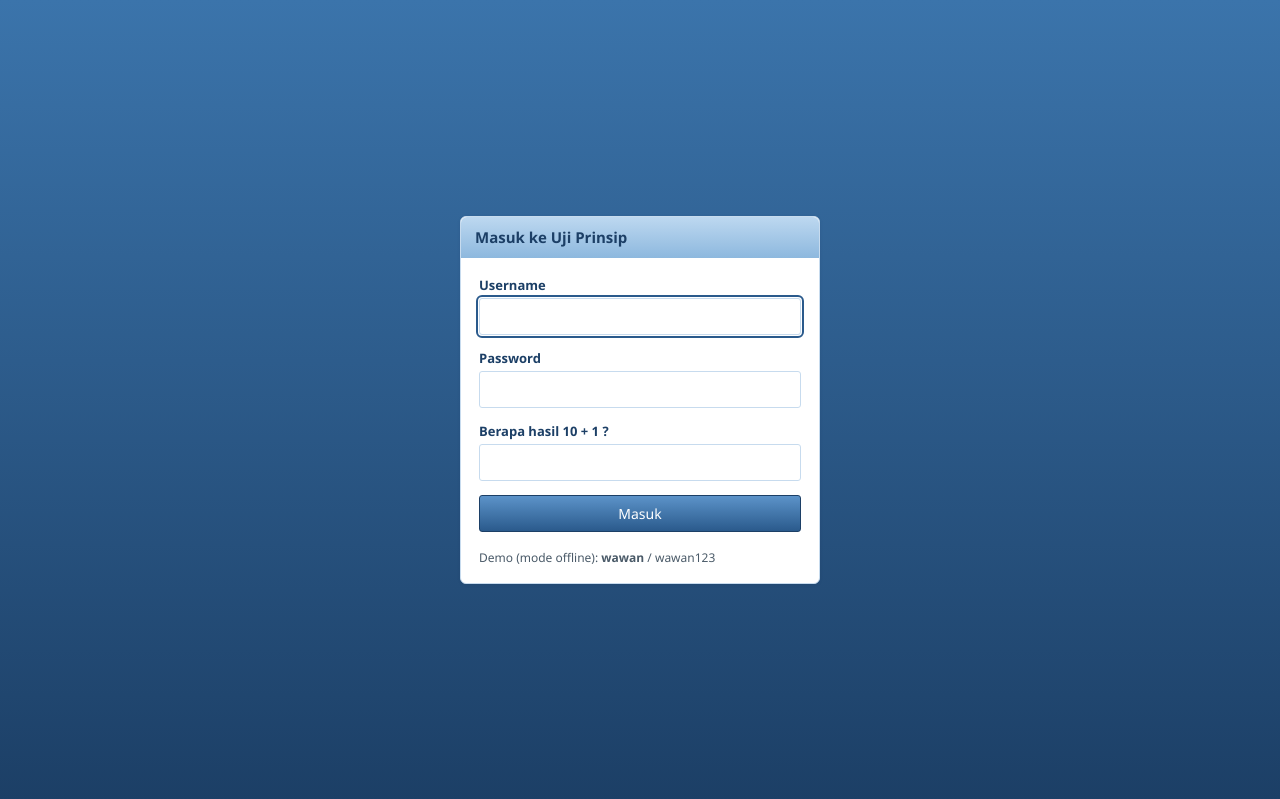
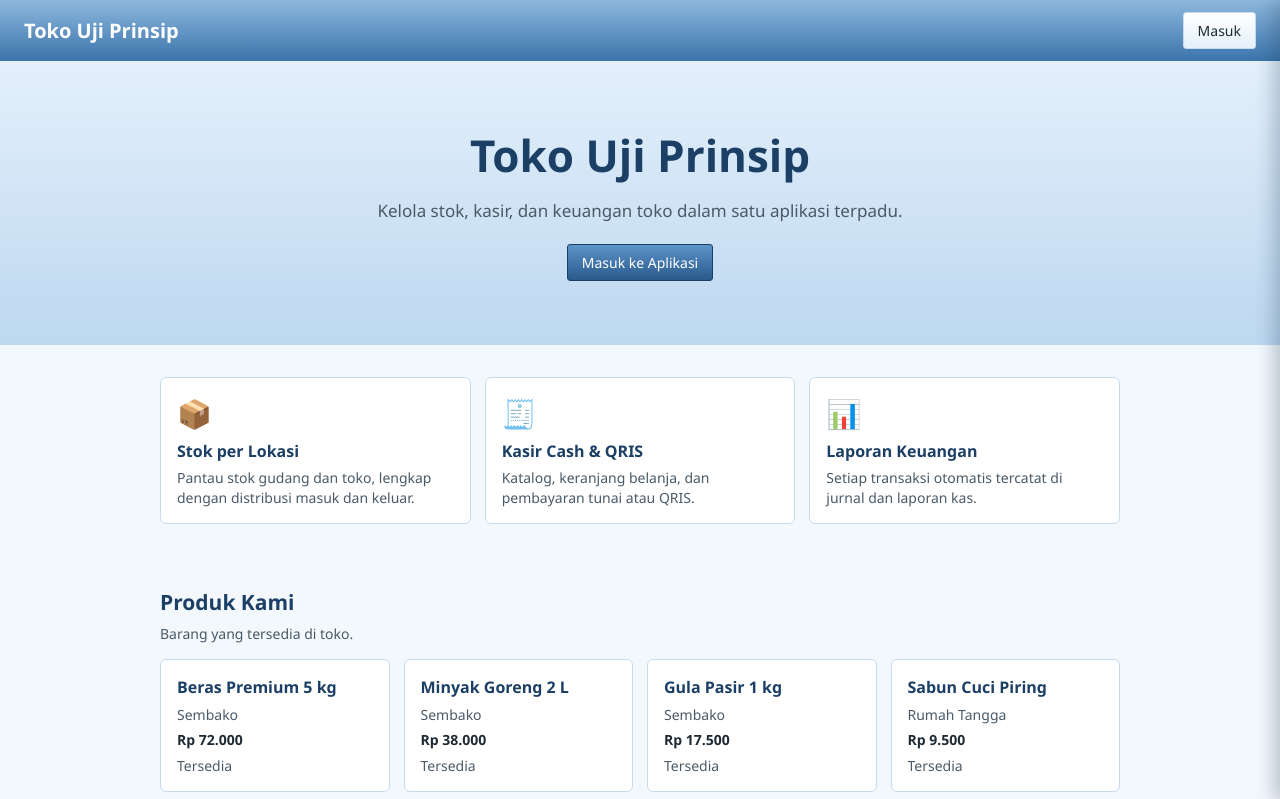
Before and after one commit to sismadico/sb, a plain HTML site: page index.html in a window 1280 px wide. Shown: the top 799 px of the page. Drawn offline with Linux system fonts and the light colour scheme.

Commit message:
Add files via upload

```diff
--- a/index.html
+++ b/index.html
@@ -63,6 +63,9 @@ window.APP_CONFIG = {
                  { label: 'User per Status', by: 'status', type: 'pie' }],
         fields: { grup: { type: 'select', options: { ref: 'akses', key: 'kode' } },
                   status: { type: 'select', options: ['aktif', 'nonaktif'] } } },
+      { key: 'landing', label: 'Landing', source: 'landing.json', pk: 'kode', filters: ['bagian', 'aktif'],
+        fields: { bagian: { type: 'select', options: ['hero', 'fitur', 'katalog', 'kontak', 'footer'] },
+                  isi: { type: 'textarea' }, aktif: { type: 'select', options: ['ya', 'tidak'] } } },
       { key: 'setting', label: 'Setting', source: 'setting.json', pk: 'kode' },
       { key: 'akses', label: 'Akses', source: 'akses.json', pk: 'kode' }
     ] },
@@ -116,5 +119,6 @@ window.APP_CONFIG = {
 <script src="app.js"></script>
 <script src="dashboard.js"></script>
 <script src="kasir.js"></script>
+<script src="landing.js"></script>
 </body>
 </html>
--- /dev/null
+++ b/landing.js
@@ -0,0 +1,66 @@
+/* =============================================================
+   Landing page -- dirender dari dataset `landing` (+ barang & setting).
+   Tampil sebagai halaman pertama sebelum login (tanpa sesi / setelah logout);
+   tombol "Masuk" membuka modal login bawaan. Konten diubah di Master > Landing.
+   Kolom dataset: bagian (hero|fitur|katalog|kontak|footer), urutan, judul,
+   isi, ikon, tombol, tautan ('masuk' = buka login, atau URL), aktif (ya|tidak).
+   ============================================================= */
+(() => {
+  const $ = id => document.getElementById(id), D = k => app.model.data[k] || [], esc = app.view.escapeHtml;
+  const rp = v => 'Rp ' + app.view.formatValue(v);
+  const safe = u => /^(https?:\/\/|#|\/|mailto:|tel:)/i.test(String(u || '').trim()) ? String(u).trim() : '#';   // tolak javascript: dsb.
+  const part = b => D('landing').filter(r => r.bagian === b && String(r.aktif || 'ya') !== 'tidak')
+    .sort((x, y) => (Number(x.urutan) || 0) - (Number(y.urutan) || 0));
+
+  const html = preview => {
+    const brand = D('setting').find(s => s.kode === 'NAMA_TOKO')?.nilai || app.model.cfg.brand;
+    const link = r => r.tautan === 'masuk' || !r.tautan
+      ? `<button type="button" class="btn btn-primary" data-lp="masuk">${esc(r.tombol)}</button>`
+      : `<a class="btn btn-primary" href="${esc(safe(r.tautan))}">${esc(r.tombol)}</a>`;
+    const hero = part('hero')[0], sec = (r, body) => `<section class="lp-sec"><h2>${esc(r.judul)}</h2>${r.isi ? `<p class="lp-lead">${esc(r.isi)}</p>` : ''}${body}</section>`;
+    return `
+      <header class="lp-nav"><strong>${esc(brand)}</strong>
+        ${preview ? '<button type="button" class="btn" data-lp="tutup">Tutup Pratinjau</button>' : '<button type="button" class="btn" data-lp="masuk">Masuk</button>'}</header>
+      ${hero ? `<section class="lp-hero"><h1>${esc(hero.judul)}</h1><p>${esc(hero.isi)}</p>${hero.tombol ? link(hero) : ''}</section>` : ''}
+      ${part('fitur').length ? `<section class="lp-sec"><div class="lp-grid">${part('fitur').map(f =>
+        `<article class="lp-card"><span class="lp-ico" aria-hidden="true">${esc(f.ikon)}</span><h3>${esc(f.judul)}</h3><p>${esc(f.isi)}</p></article>`).join('')}</div></section>` : ''}
+      ${part('katalog').map(r => sec(r, `<div class="lp-grid">${D('barang').slice(0, 8).map(b =>
+        `<article class="lp-card"><h3>${esc(b.nama)}</h3><p class="prod-meta">${esc(b.kategori)}</p><strong>${rp(b.harga)}</strong>
+         <p class="prod-meta">${Number(b.stok) > 0 ? 'Tersedia' : 'Habis'}</p></article>`).join('')}</div>`)).join('')}
+      ${part('kontak').map(r => sec(r, '')).join('')}
+      <footer class="lp-foot">${esc(part('footer')[0]?.isi || '')}</footer>`;
+  };
+
+  let preview = false, skip = false;
+  const open = p => {
+    preview = p;
+    const el = $('landing') || Object.assign(document.body.appendChild(document.createElement('div')), { id: 'landing', className: 'landing' });
+    el.innerHTML = html(p); el.style.display = 'block'; el.scrollTop = 0;
+  };
+  const close = () => { if ($('landing')) $('landing').style.display = 'none'; };
+
+  /* Tanpa sesi / setelah logout: landing dulu, baru login. */
+  const origLogin = app.view.showLogin;
+  app.view.showLogin = function(){
+    if (skip || !part('hero').length){ skip = false; return origLogin.call(this); }
+    open(false);
+  };
+  document.addEventListener('click', e => {
+    const a = e.target.closest('[data-lp]');
+    if (a){ close(); if (a.dataset.lp === 'masuk' && !preview){ skip = true; app.view.showLogin(); } return; }
+    if (e.target.closest('#lp_preview')) open(true);
+  });
+  document.addEventListener('keydown', e => { if (e.key === 'Escape' && preview) close(); });
+
+  /* Tombol pratinjau hanya di menu Landing. */
+  const prev = app.view.renderPage;
+  app.view.renderPage = function(){
+    prev.call(this);
+    let b = $('lp_preview');
+    if (!b){
+      b = Object.assign(document.createElement('button'), { type: 'button', className: 'btn', id: 'lp_preview', textContent: 'Pratinjau Landing' });
+      document.querySelector('.table-actions').prepend(b);
+    }
+    b.hidden = app.model.active !== 'landing';
+  };
+})();
--- /dev/null
+++ b/landing.json
@@ -0,0 +1,79 @@
+[
+ {
+  "kode": "LP-001",
+  "bagian": "hero",
+  "urutan": 1,
+  "judul": "Toko Uji Prinsip",
+  "isi": "Kelola stok, kasir, dan keuangan toko dalam satu aplikasi terpadu.",
+  "ikon": "",
+  "tombol": "Masuk ke Aplikasi",
+  "tautan": "masuk",
+  "aktif": "ya"
+ },
+ {
+  "kode": "LP-002",
+  "bagian": "fitur",
+  "urutan": 2,
+  "judul": "Stok per Lokasi",
+  "isi": "Pantau stok gudang dan toko, lengkap dengan distribusi masuk dan keluar.",
+  "ikon": "📦",
+  "tombol": "",
+  "tautan": "",
+  "aktif": "ya"
+ },
+ {
+  "kode": "LP-003",
+  "bagian": "fitur",
+  "urutan": 3,
+  "judul": "Kasir Cash & QRIS",
+  "isi": "Katalog, keranjang belanja, dan pembayaran tunai atau QRIS.",
+  "ikon": "🧾",
+  "tombol": "",
+  "tautan": "",
+  "aktif": "ya"
+ },
+ {
+  "kode": "LP-004",
+  "bagian": "fitur",
+  "urutan": 4,
+  "judul": "Laporan Keuangan",
+  "isi": "Setiap transaksi otomatis tercatat di jurnal dan laporan kas.",
+  "ikon": "📊",
+  "tombol": "",
+  "tautan": "",
+  "aktif": "ya"
+ },
+ {
+  "kode": "LP-005",
+  "bagian": "katalog",
+  "urutan": 5,
+  "judul": "Produk Kami",
+  "isi": "Barang yang tersedia di toko.",
+  "ikon": "",
+  "tombol": "",
+  "tautan": "",
+  "aktif": "ya"
+ },
+ {
+  "kode": "LP-006",
+  "bagian": "kontak",
+  "urutan": 6,
+  "judul": "Hubungi Kami",
+  "isi": "Toko Pusat, Jakarta. Ubah alamat dan nomor kontak di menu Master > Landing.",
+  "ikon": "",
+  "tombol": "",
+  "tautan": "",
+  "aktif": "ya"
+ },
+ {
+  "kode": "LP-007",
+  "bagian": "footer",
+  "urutan": 7,
+  "judul": "",
+  "isi": "© Toko Uji Prinsip",
+  "ikon": "",
+  "tombol": "",
+  "tautan": "",
+  "aktif": "ya"
+ }
+]
--- a/style.css
+++ b/style.css
@@ -793,3 +793,19 @@ tbody tr[data-index]:hover{ background:var(--blue-50); }
 .qris-box{text-align:center;border:1px dashed var(--blue-500);border-radius:6px;padding:12px;margin-top:8px;}
 .qris-box img{max-width:220px;width:100%;}
 .qris-ph{width:180px;height:180px;margin:0 auto;display:flex;align-items:center;justify-content:center;background:var(--blue-100);color:var(--blue-900);border-radius:6px;}
+
+/* ---- Landing page ---- */
+.landing{position:fixed;inset:0;z-index:90;overflow:auto;background:var(--blue-50);display:none;}
+.lp-nav{display:flex;justify-content:space-between;align-items:center;gap:10px;padding:12px 24px;background:linear-gradient(var(--blue-500),var(--blue-700));color:var(--white);font-size:20px;}
+.lp-hero{text-align:center;padding:64px 20px;background:linear-gradient(var(--blue-100),var(--blue-300));}
+.lp-hero h1{margin:0 0 12px;font-size:clamp(28px,5vw,44px);color:var(--blue-900);}
+.lp-hero p{margin:0 auto 22px;max-width:560px;font-size:17px;color:var(--ink-soft);}
+.lp-sec{max-width:1000px;margin:0 auto;padding:32px 20px;}
+.lp-sec h2{margin:0 0 6px;color:var(--blue-900);}
+.lp-lead{margin:0 0 16px;color:var(--ink-soft);}
+.lp-grid{display:grid;grid-template-columns:repeat(auto-fit,minmax(210px,1fr));gap:14px;}
+.lp-card{background:var(--white);border:1px solid var(--line);border-radius:6px;padding:16px;display:flex;flex-direction:column;gap:6px;}
+.lp-card h3{margin:0;font-size:16px;color:var(--blue-900);}
+.lp-card p{margin:0;color:var(--ink-soft);font-size:14px;}
+.lp-ico{font-size:28px;}
+.lp-foot{text-align:center;padding:24px;color:var(--ink-soft);font-size:13px;border-top:1px solid var(--line);}
--- a/worker/index.js
+++ b/worker/index.js
@@ -1,7 +1,7 @@
 /* Worker API untuk mode online (apiBase '/api'). Respons: { ok, data } / { ok:false, error:{message} }.
    PERHATIAN: app.js belum mengirim token, jadi endpoint dataset TIDAK terautentikasi.
    Lindungi dengan Cloudflare Access / rute internal sebelum dipakai publik. */
-const KEYS = ['users', 'setting', 'akses', 'barang', 'distribusi', 'lokasi', 'stok', 'transaksi', 'item_transaksi', 'kontak', 'akun', 'jurnal', 'laporan', 'dashboard'];
+const KEYS = ['users', 'setting', 'akses', 'barang', 'distribusi', 'lokasi', 'stok', 'transaksi', 'item_transaksi', 'kontak', 'akun', 'jurnal', 'laporan', 'landing', 'dashboard'];
 const out = (data, status = 200) => new Response(JSON.stringify(status < 400 ? { ok: true, data } : { ok: false, error: { message: data } }),
   { status, headers: { 'Content-Type': 'application/json' } });
 const hash = async (u, pw) => {   // PBKDF2-SHA256, salt = username (sama dengan seed.mjs)
--- a/worker/seed.mjs
+++ b/worker/seed.mjs
@@ -2,7 +2,7 @@
 // Membaca ../*.json sebagai data awal. Password awal diacak per user dan dicetak ke STDERR (ganti lewat Profil).
 import { readFileSync } from 'node:fs'; import { pbkdf2Sync, randomBytes } from 'node:crypto';
 const q = s => `'${String(s).replace(/'/g, "''")}'`, dir = new URL('../', import.meta.url);
-const keys = ['users','setting','akses','barang','distribusi','lokasi','stok','transaksi','item_transaksi','kontak','akun','jurnal','laporan'];
+const keys = ['users','setting','akses','barang','distribusi','lokasi','stok','transaksi','item_transaksi','kontak','akun','jurnal','laporan','landing'];
 for (const k of keys) console.log(`INSERT OR REPLACE INTO dataset(key,rows) VALUES(${q(k)},${q(JSON.stringify(JSON.parse(readFileSync(new URL(`${k}.json`, dir)))))});`);
 for (const u of JSON.parse(readFileSync(new URL('users.json', dir)))) {
   const pw = randomBytes(6).toString('base64url'), h = pbkdf2Sync(pw, u.username, 100000, 32, 'sha256').toString('hex');
```
